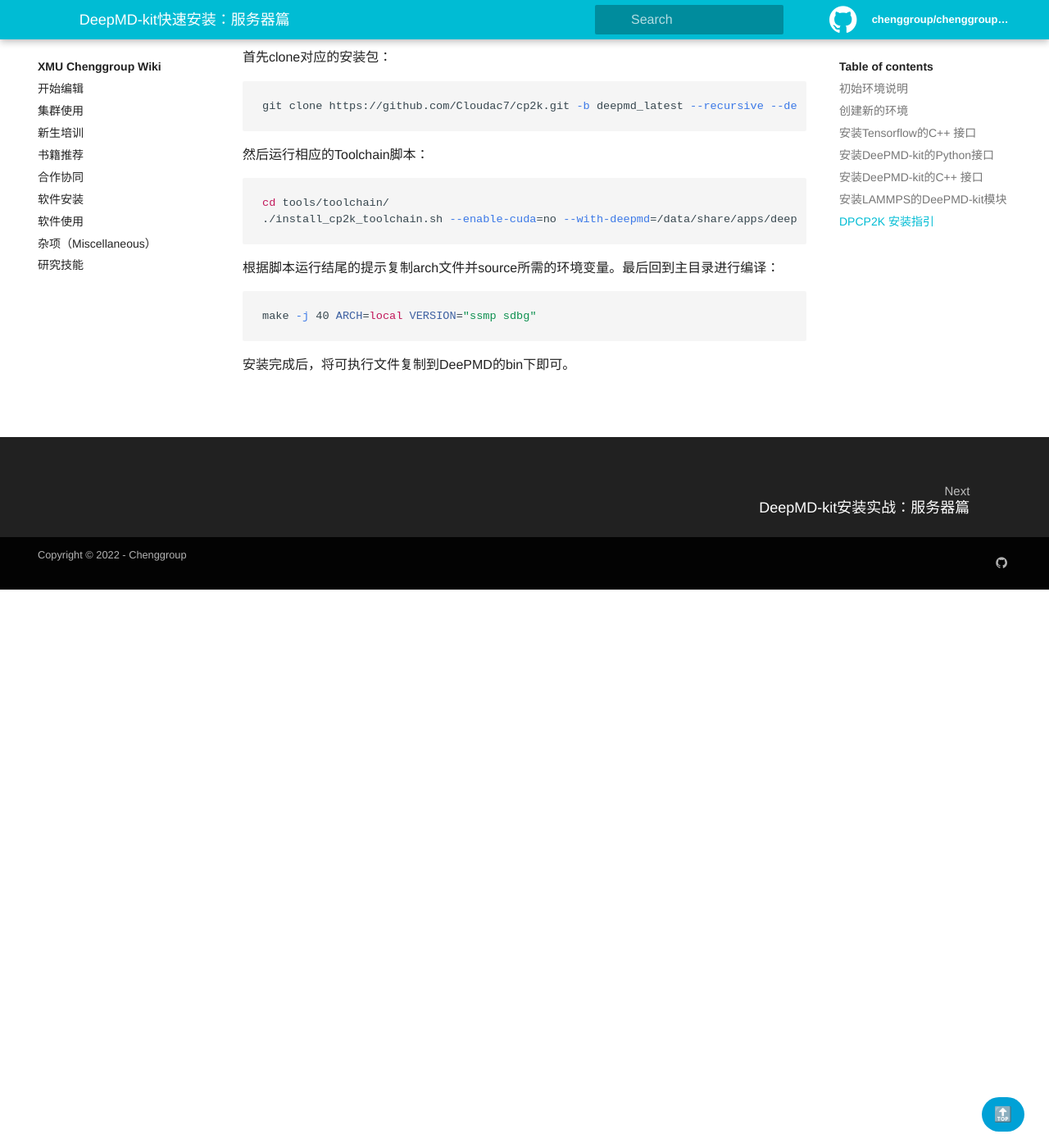
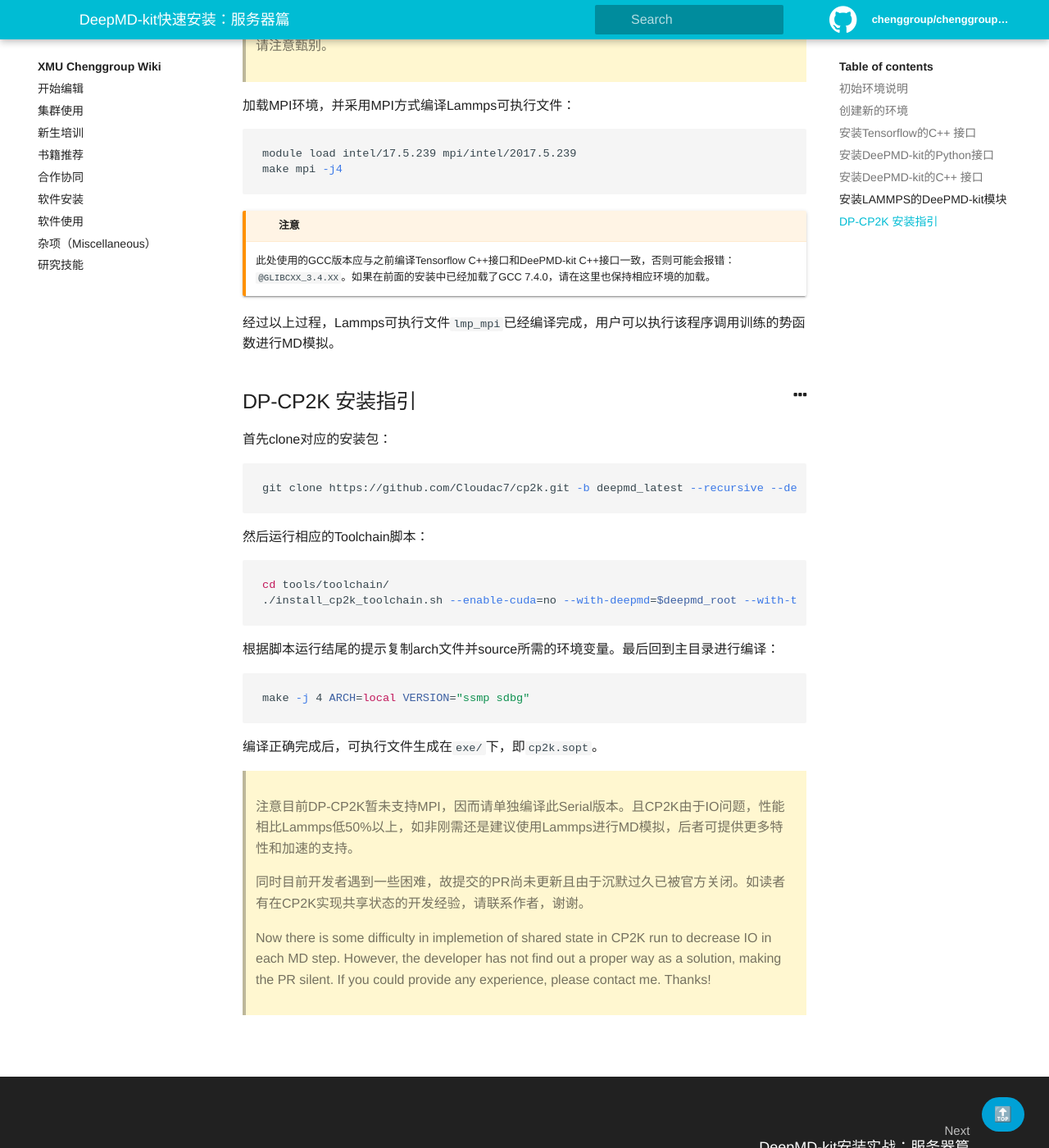
Before and after one commit to chenggroup/chenggroup.github.io, a Jekyll site: the page built from _wiki/软件安装/deepmd-kit_installation_191.md, in a window 1280 px wide and 1400 px high, scrolled down 6214 px. Shown: the whole window at 82% size. Built offline with Jekyll 4.4.1, drawn with Linux system fonts in a browser that asks for light colours; some of the changed text lies outside the part shown.

Commit message:
fix typos; update deepmd installation

````diff
--- a/_wiki/软件安装/deepmd-kit_installation_191.md
+++ b/_wiki/软件安装/deepmd-kit_installation_191.md
@@ -39,18 +39,20 @@
 
 注意这里导入的是GCC 7.4.0版本，如果采用低于4.9.4的版本（不导入GCC）则dp_ipi不会被编译。
 
-然后创建虚拟环境，步骤请参考[Anaconda 使用指南](https://chenggroup.github.io/wiki/softwares_usage/conda)。
+然后创建虚拟环境，步骤请参考<a href="{{ site.baseurl }}{% link _wiki/集群使用/conda.md %}">Anaconda 使用指南</a>。
 
 假设创建的虚拟环境名称是 `deepmd`，则请将步骤最后的 `<your env name>` 替换为 `deepmd`。若采用该步骤的设置，则虚拟环境将被创建在`/data/user/conda/env/deepmd`下（假设用户名为`user`）。
 
-由于GPU节点不能联网，故需要将所需的驱动程序库`libcuda.so`以`libcuda.so.1`的名称手动链接到某个具有权限的路径`/some/local/path`并分别加入环境变量。
+注意请务必为创建的虚拟环境安装所需的Python环境。通常不指定Python版本号的情况下（例如文中的步骤`conda create -n <your env name> python`）会安装conda推荐的最新版本，如需要替代请对应指定，如`conda create -n deepmd python=3.8`。
+
+由于Zeus的GPU节点不能联网，故需要将所需的驱动程序库`libcuda.so`以`libcuda.so.1`的名称手动链接到某个具有权限的路径`/some/local/path`并分别加入环境变量。
 
 ```bash
 ln -s /share/cuda/10.0/lib64/stubs/libcuda.so /some/local/path/libcuda.so.1
 export LD_LIBRARY_PATH=$LD_LIBRARY_PATH:/share/cuda/10.0/lib64/stubs:/some/local/path
 ```
 
-{% include alert.html type="tip" title="提示" content="若在 Zeus 集群上安装，管理员已事先把<code>libcuda.so.1</code> 链接在<code>/share/cuda/10.0/lib64/stubs/</code>下，故无需额外创建软链接，同理<code>/some/local/path</code>也无需加入环境变量。" %}
+{% include alert.html type="tip" title="提示" content="若在 Zeus 集群上安装，管理员已事先把<code>libcuda.so.1</code> 链接在<code>/share/cuda/10.0/lib64/stubs/</code>下，故无需额外创建软链接，同理<code>/some/local/path</code>也无需加入环境变量，但仍需要驱动程序库的符号链接`libcuda.so`。若在Metal集群上，由于在管理节点上可以直接访问GPU驱动库，故不需要执行这一步骤。注意这一步骤执行后，实际运行时需要从环境变量中移除" %}
 
 ## 安装Tensorflow的C++ 接口
 
@@ -91,6 +93,8 @@
 
 {% include alert.html type="tip" title="提示" content="注意A100仅支持TF 2.4.0以上、CUDA11.2以上，安装时请对应选择。" %}
 
+{% include alert.html type="tip" title="提示" content="个别版本在后续编译时可能会提示需要<code>libiomp5.so</code>，请根据实际情况确定是否需要提前载入Intel环境（见下文Lammps编译部分）或者<code>conda install intel-openmp</code>。" %}
+
 若成功安装，则定义环境变量：
 
 ```bash
@@ -124,12 +128,19 @@
 
 在运行git clone时记得要`--recursive`，这样才可以将全部文件正确下载下来，否则在编译过程中会报错。
 
-{% include alert.html type="tip" title="提示" content="
-如果不慎漏了<code>--recursive</code>， 可以采取以下的补救方法，效果与直接 clone 一样：
+{% capture cub_note %}
 
+<p>如果不慎漏了<code>--recursive</code>， 可以采取以下的补救方法，效果与直接 clone 一样：</p>
 <pre><code>cd deepmd-kit/source/op/cuda/
 git clone https://github.com/NVlabs/cub.git
-</code></pre>" %}
+</code></pre>
+<p>由于DeePMD版本的不同，对应的目录树可能不同，请根据实际情况（以及报错信息等等）修改上面的路径。对Cuda>=11.1非必需依赖。注意<code>cub</code>在<code>cuda</code>下第一层，不需要额外创建名为<code>cub</code>的目录。</p>
+
+
+{% endcapture %}
+
+{% include alert.html type="tip" title="提示" content=cub_note%}
+
 若集群上 Cmake 3没有安装，可以用pip进行安装：
 
 ```bash
@@ -240,6 +251,8 @@
 
 注意如Plumed、SMD、COLVARS等等需要提前配置或预先编译的插件如需安装请参考[Lammps官方文档](https://lammps.sandia.gov/doc/Build_package.html)，同时诸如 Intel、GPU等加速包如果不需要编译可能需要额外手动取消安装。
 
+> 目前官方文档改动较大，且未提供历史版本，因而仅适用于官方最新Release版本（目前仅适用于Lammps 29Sep2021以后的版本，但可能随着后续更新适用面进一步缩窄。），使用旧版请注意甄别。
+
 加载MPI环境，并采用MPI方式编译Lammps可执行文件：
 
 ```bash
@@ -251,7 +264,7 @@
 
 经过以上过程，Lammps可执行文件`lmp_mpi`已经编译完成，用户可以执行该程序调用训练的势函数进行MD模拟。
 
-## DPCP2K 安装指引
+## DP-CP2K 安装指引
 
 首先clone对应的安装包：
 
@@ -263,13 +276,19 @@
 
 ```bash
 cd tools/toolchain/
-./install_cp2k_toolchain.sh --enable-cuda=no --with-deepmd=/data/share/apps/deepmd/2.0-cuda11.3 --with-tfcc=/data/share/apps/deepmd/2.0-cuda11.3 --deepmd-mode=cuda --mpi-mode=no --with-libint=no --with-libxc=no --with-libxsmm=no
+./install_cp2k_toolchain.sh --enable-cuda=no --with-deepmd=$deepmd_root --with-tfcc=$tensorflow_root --deepmd-mode=cuda --mpi-mode=no --with-libint=no --with-libxc=no --with-libxsmm=no
 ```
 
 根据脚本运行结尾的提示复制arch文件并source所需的环境变量。最后回到主目录进行编译：
 
 ```bash
-make -j 40 ARCH=local VERSION="ssmp sdbg"
+make -j 4 ARCH=local VERSION="ssmp sdbg"
 ```
 
-安装完成后，将可执行文件复制到DeePMD的bin下即可。
+编译正确完成后，可执行文件生成在`exe/`下，即`cp2k.sopt`。
+
+> 注意目前DP-CP2K暂未支持MPI，因而请单独编译此Serial版本。且CP2K由于IO问题，性能相比Lammps低50%以上，如非刚需还是建议使用Lammps进行MD模拟，后者可提供更多特性和加速的支持。
+>
+> 同时目前开发者遇到一些困难，故提交的PR尚未更新且由于沉默过久已被官方关闭。如读者有在CP2K实现共享状态的开发经验，请联系作者，谢谢。
+>
+> Now there is some difficulty in implemetion of shared state in CP2K run to decrease IO in each MD step. However, the developer has not find out a proper way as a solution, making the PR silent. If you could provide any experience, please contact me. Thanks!
````
Also changed, not shown: other parts of _wiki/软件安装/deepmd-kit_installation_191.md (+1 -1 lines), _wiki/软件使用/DeePMD-kit.md (+1 -1 lines).
